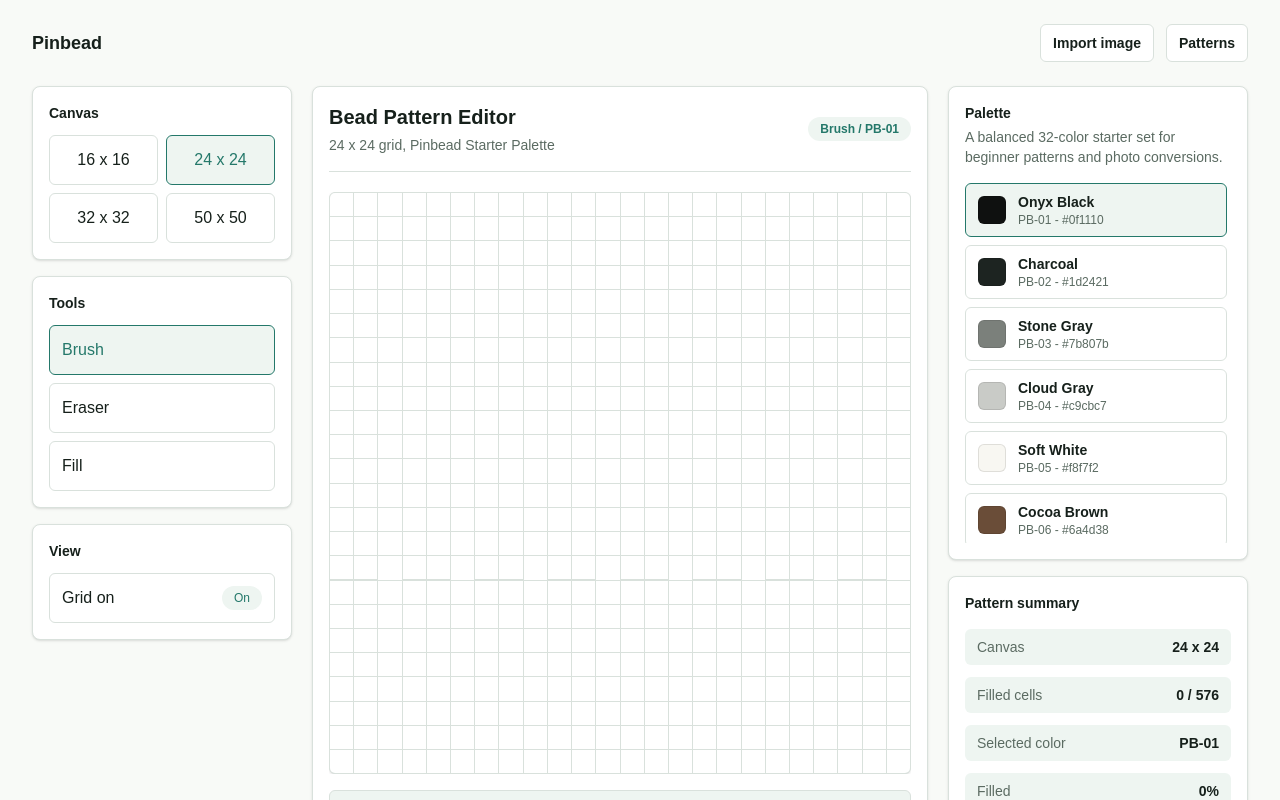
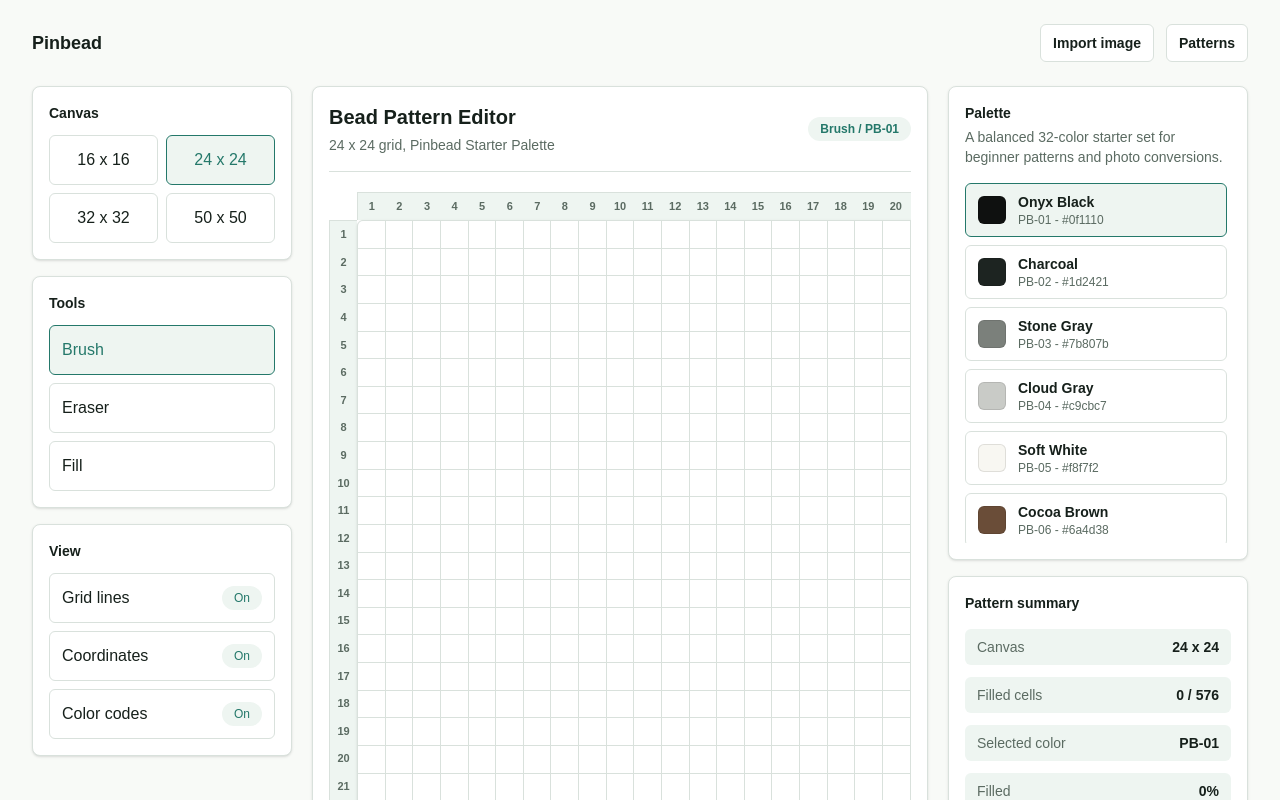
Before and after one commit to zxy0607333/pinbead, a Next.js app: page /editor in a window 1280 px wide. Shown: the top 800 px of the page. Built offline with nearby package versions, Linux system fonts and the light colour scheme.

Commit message:
feat: 支持编辑器坐标和色号

```diff
--- a/src/components/editor/pattern-editor-shell.tsx
+++ b/src/components/editor/pattern-editor-shell.tsx
@@ -7,6 +7,11 @@ const canvasSizes = [16, 24, 32, 50];
 const tools = ["Brush", "Eraser", "Fill"] as const;
 
 type EditorTool = (typeof tools)[number];
+type ViewToggleButtonProps = {
+  isActive: boolean;
+  label: string;
+  onClick: () => void;
+};
 
 function getDefaultPalette() {
   return (
@@ -80,6 +85,82 @@ function fillConnectedArea(
   return nextCells;
 }
 
+function getReadableTextColor(hex: string) {
+  const normalizedHex = hex.replace("#", "");
+  const red = Number.parseInt(normalizedHex.slice(0, 2), 16);
+  const green = Number.parseInt(normalizedHex.slice(2, 4), 16);
+  const blue = Number.parseInt(normalizedHex.slice(4, 6), 16);
+  const brightness = (red * 299 + green * 587 + blue * 114) / 1000;
+
+  return brightness < 145 ? "#ffffff" : "#111827";
+}
+
+function getCellCodeFontSize(size: number) {
+  if (size >= 50) {
+    return 5;
+  }
+
+  if (size >= 32) {
+    return 7;
+  }
+
+  if (size >= 24) {
+    return 9;
+  }
+
+  return 11;
+}
+
+function getCoordinateFontSize(size: number) {
+  if (size >= 50) {
+    return 9;
+  }
+
+  if (size >= 32) {
+    return 10;
+  }
+
+  return 11;
+}
+
+function getBoardMinWidth(size: number, showColorCodes: boolean) {
+  if (!showColorCodes) {
+    return size >= 50 ? 620 : 420;
+  }
+
+  if (size >= 32) {
+    return 760;
+  }
+
+  if (size >= 24) {
+    return 720;
+  }
+
+  return 560;
+}
+
+function ViewToggleButton({ isActive, label, onClick }: ViewToggleButtonProps) {
+  return (
+    <button
+      aria-pressed={isActive}
+      className="flex w-full items-center justify-between gap-3 rounded-md border border-[var(--border)] bg-white px-3 py-3 text-left text-sm font-semibold transition hover:border-[var(--accent)]"
+      onClick={onClick}
+      type="button"
+    >
+      <span>{label}</span>
+      <span
+        className={`rounded-full px-3 py-1 text-xs ${
+          isActive
+            ? "bg-[var(--surface-soft)] text-[var(--accent)]"
+            : "bg-[var(--border)] text-[var(--muted)]"
+        }`}
+      >
+        {isActive ? "On" : "Off"}
+      </span>
+    </button>
+  );
+}
+
 export function PatternEditorShell() {
   const palette = getDefaultPalette();
   const [canvasSize, setCanvasSize] = useState(24);
@@ -92,11 +173,18 @@ export function PatternEditorShell() {
   );
   const [isDrawing, setIsDrawing] = useState(false);
   const [showGridLines, setShowGridLines] = useState(true);
+  const [showCoordinates, setShowCoordinates] = useState(true);
+  const [showColorCodes, setShowColorCodes] = useState(true);
   const activeColor =
     palette.colors.find((color) => color.id === activeColorId) ??
     palette.colors[0];
   const colorMap = new Map(palette.colors.map((color) => [color.id, color]));
   const filledCellCount = cells.filter(Boolean).length;
+  const coordinates = Array.from({ length: canvasSize }, (_, index) => index + 1);
+  const coordinateGutter = showCoordinates ? 28 : 0;
+  const cellCodeFontSize = getCellCodeFontSize(canvasSize);
+  const coordinateFontSize = getCoordinateFontSize(canvasSize);
+  const boardMinWidth = getBoardMinWidth(canvasSize, showColorCodes);
 
   function handleCanvasSizeChange(size: number) {
     setCanvasSize(size);
@@ -176,15 +264,19 @@ export function PatternEditorShell() {
 
   const gridCells = cells.map((colorId, index) => {
     const color = colorId ? colorMap.get(colorId) : null;
+    const row = Math.floor(index / canvasSize) + 1;
+    const column = (index % canvasSize) + 1;
 
     return (
       <button
         aria-label={
           color
-            ? `Cell ${index + 1}, ${color.code} ${color.name}`
-            : `Empty cell ${index + 1}`
+            ? `Row ${row}, column ${column}, ${color.code} ${color.name}`
+            : `Empty cell, row ${row}, column ${column}`
         }
-        className="aspect-square touch-none bg-white"
+        aria-colindex={column}
+        aria-rowindex={row}
+        className="flex aspect-square touch-none items-center justify-center overflow-hidden bg-white"
         key={index}
         onPointerDown={() => handleCellPointerDown(index)}
         onPointerEnter={() => handleCellPointerEnter(index)}
@@ -192,7 +284,23 @@ export function PatternEditorShell() {
         role="gridcell"
         style={{ backgroundColor: color?.hex ?? "#ffffff" }}
         type="button"
-      />
+      >
+        {color && showColorCodes ? (
+          <span
+            aria-hidden="true"
+            className="select-none font-semibold tabular-nums"
+            style={{
+              color: getReadableTextColor(color.hex),
+              fontSize: cellCodeFontSize,
+              letterSpacing: 0,
+              lineHeight: 1,
+              whiteSpace: "nowrap",
+            }}
+          >
+            {color.code}
+          </span>
+        ) : null}
+      </button>
     );
   });
 
@@ -210,11 +318,48 @@ export function PatternEditorShell() {
 
   const activeColorHex = activeColor?.hex ?? "#ffffff";
 
-  const gridLineLabel = showGridLines ? "Grid on" : "Grid off";
-
   const filledPercent = Math.round(
     (filledCellCount / Math.max(1, cells.length)) * 100,
   );
+
+  const patternCanvas = (
+    <div
+      aria-colcount={canvasSize}
+      aria-label={`${canvasSize} by ${canvasSize} editable bead pattern canvas`}
+      aria-rowcount={canvasSize}
+      className="grid aspect-square overflow-hidden rounded-md border border-[var(--border)] shadow-sm"
+      onPointerCancel={stopDrawing}
+      onPointerLeave={stopDrawing}
+      onPointerUp={stopDrawing}
+      role="grid"
+      style={{
+        backgroundColor: gridBackground,
+        gap: gridGap,
+        gridTemplateColumns: `repeat(${canvasSize}, minmax(0, 1fr))`,
+      }}
+    >
+      {gridCells}
+    </div>
+  );
+
+  const coordinateLabelClass =
+    "flex min-w-0 items-center justify-center overflow-hidden bg-[var(--surface-soft)] font-semibold tabular-nums text-[var(--muted)]";
+
+  function renderCoordinateLabels() {
+    return coordinates.map((coordinate) => (
+      <span
+        className={coordinateLabelClass}
+        key={coordinate}
+        style={{
+          fontSize: coordinateFontSize,
+          letterSpacing: 0,
+          lineHeight: 1,
+        }}
+      >
+        {coordinate}
+      </span>
+    ));
+  }
 
   return (
     <div className="grid gap-5 xl:grid-cols-[260px_minmax(0,1fr)_300px]">
@@ -267,22 +412,23 @@ export function PatternEditorShell() {
           <p className="text-sm font-semibold text-[var(--foreground)]">
             View
           </p>
-          <button
-            className="mt-3 flex w-full items-center justify-between gap-3 rounded-md border border-[var(--border)] bg-white px-3 py-3 text-left text-sm font-semibold transition hover:border-[var(--accent)]"
+          <div className="mt-3 grid gap-2">
+            <ViewToggleButton
+              isActive={showGridLines}
+              label="Grid lines"
               onClick={() => setShowGridLines((current) => !current)}
-            type="button"
-          >
-            <span>{gridLineLabel}</span>
-            <span
-              className={`rounded-full px-3 py-1 text-xs ${
-                showGridLines
-                  ? "bg-[var(--surface-soft)] text-[var(--accent)]"
-                  : "bg-[var(--border)] text-[var(--muted)]"
-              }`}
-            >
-              {showGridLines ? "On" : "Off"}
-            </span>
-          </button>
+            />
+            <ViewToggleButton
+              isActive={showCoordinates}
+              label="Coordinates"
+              onClick={() => setShowCoordinates((current) => !current)}
+            />
+            <ViewToggleButton
+              isActive={showColorCodes}
+              label="Color codes"
+              onClick={() => setShowColorCodes((current) => !current)}
+            />
+          </div>
         </section>
       </aside>
 
@@ -299,23 +445,64 @@ export function PatternEditorShell() {
           </span>
         </div>
 
-        <div className="mt-5 overflow-auto">
-          <div className="mx-auto min-w-[320px] max-w-[680px]">
+        <div className="mt-5 overflow-auto pb-2">
           <div
-              aria-label={`${canvasSize} by ${canvasSize} editable bead pattern canvas`}
-              className="grid aspect-square overflow-hidden rounded-md border border-[var(--border)] shadow-sm"
-              onPointerCancel={stopDrawing}
-              onPointerLeave={stopDrawing}
-              onPointerUp={stopDrawing}
-              role="grid"
+            className="mx-auto max-w-[760px]"
+            style={{ minWidth: boardMinWidth }}
+          >
+            {showCoordinates ? (
+              <div
+                className="grid"
                 style={{
-                backgroundColor: gridBackground,
-                gap: gridGap,
+                  gridTemplateColumns: `${coordinateGutter}px minmax(0, 1fr) ${coordinateGutter}px`,
+                  gridTemplateRows: `${coordinateGutter}px minmax(0, 1fr) ${coordinateGutter}px`,
+                }}
+              >
+                <span aria-hidden="true" />
+                <div
+                  aria-hidden="true"
+                  className="grid border-x border-t border-[var(--border)]"
+                  style={{
                     gridTemplateColumns: `repeat(${canvasSize}, minmax(0, 1fr))`,
                   }}
                 >
-              {gridCells}
+                  {renderCoordinateLabels()}
                 </div>
+                <span aria-hidden="true" />
+                <div
+                  aria-hidden="true"
+                  className="grid border-y border-l border-[var(--border)]"
+                  style={{
+                    gridTemplateRows: `repeat(${canvasSize}, minmax(0, 1fr))`,
+                  }}
+                >
+                  {renderCoordinateLabels()}
+                </div>
+                {patternCanvas}
+                <div
+                  aria-hidden="true"
+                  className="grid border-y border-r border-[var(--border)]"
+                  style={{
+                    gridTemplateRows: `repeat(${canvasSize}, minmax(0, 1fr))`,
+                  }}
+                >
+                  {renderCoordinateLabels()}
+                </div>
+                <span aria-hidden="true" />
+                <div
+                  aria-hidden="true"
+                  className="grid border-x border-b border-[var(--border)]"
+                  style={{
+                    gridTemplateColumns: `repeat(${canvasSize}, minmax(0, 1fr))`,
+                  }}
+                >
+                  {renderCoordinateLabels()}
+                </div>
+                <span aria-hidden="true" />
+              </div>
+            ) : (
+              patternCanvas
+            )}
           </div>
         </div>
 
```
Also changed, not shown: 1 other file (tests, documents, lock files or other folders). Lines whose indentation alone changed are shown as unchanged.
